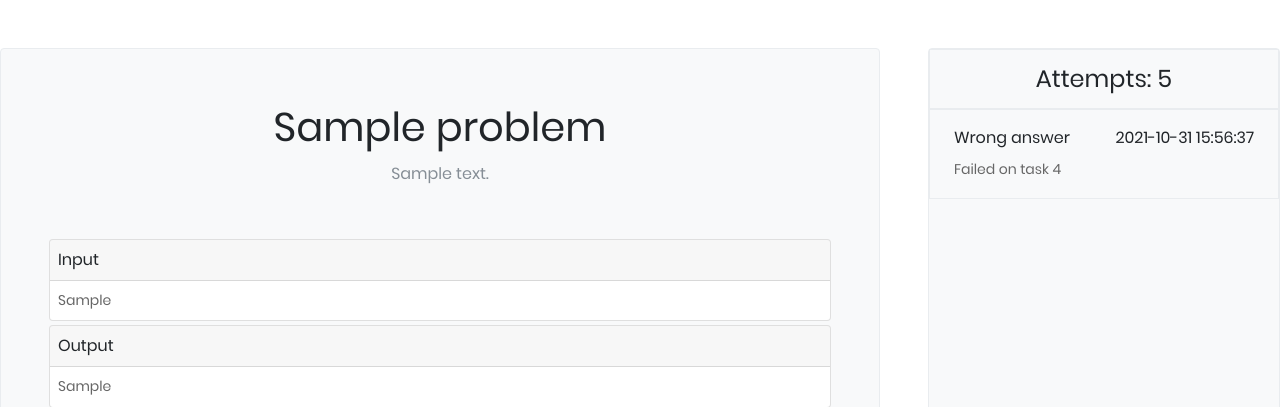
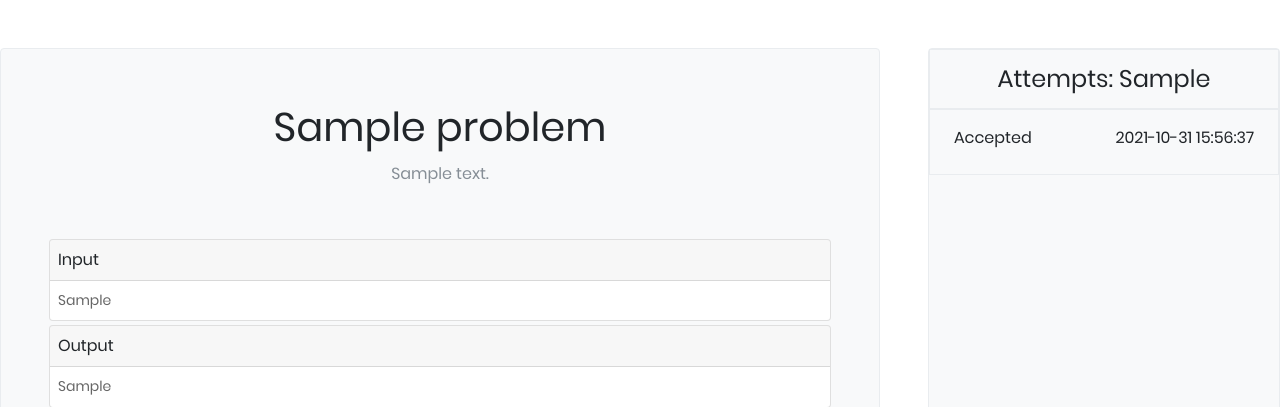
Before and after one commit to Mercurial5/contester_old, a Flask app: template contester/problems/templates/problems/problem_page.html in a window 1280 px wide. Shown: the part 56-463 px from the top of the page. Run offline with Flask 2, Linux system fonts and the light colour scheme; tables that the repository leaves empty hold one stand-in row (values such as "Sample post"); the template is opened without the code that fills it: values that come from a table or form of the project are taken from there, most other values are stand-ins (such as "Sample title", 1, 10 or a date in 2020); some libraries are stand-ins or nearby versions.

Commit message:
chore: add attempts and attempt_count to view

```diff
--- a/contester/problems/templates/problems/problem_page.html
+++ b/contester/problems/templates/problems/problem_page.html
@@ -32,16 +32,27 @@
     </div>
     <div class="side-wrapper bg-light rounded border ml-5">
         <div class="border text-center py-3">
-            <h4>Attempts: 5</h4>
+            <h4>Attempts: {{ attempt_counts }}</h4>
         </div>
+        {% for attempt in attempts %}
             <div class="attempt-info border">
                 <div class="two-inline-blocks pb-3">
                     <div class="pl-4 pt-3">
                         <div class="attempt-result">
-                        Wrong answer
+                            {% if attempt.status is false %}
+                                {{ attempt.error }}
+                            {% else %}
+                                {% if attempt.accepted %}
+                                    Accepted
+                                {% else %}
+                                    Wrong Answer
+                                {% endif %}
+                            {% endif %}
                         </div>
                         <p class="failed-task pt-2">
-                        Failed on task 4
+                            {% if attempt.accepted is false and attempt.failed_case != 0 %}
+                                Failed on case {{ attempt.failed_case }}
+                            {% endif %}
                         </p>
                     </div>
                     <div class="attempt-date pt-3 pr-4">
@@ -49,6 +60,7 @@
                     </div>
                 </div>
             </div>
+        {% endfor %}
     </div>
 
 </main>
```
Lines whose indentation alone changed are shown as unchanged.
